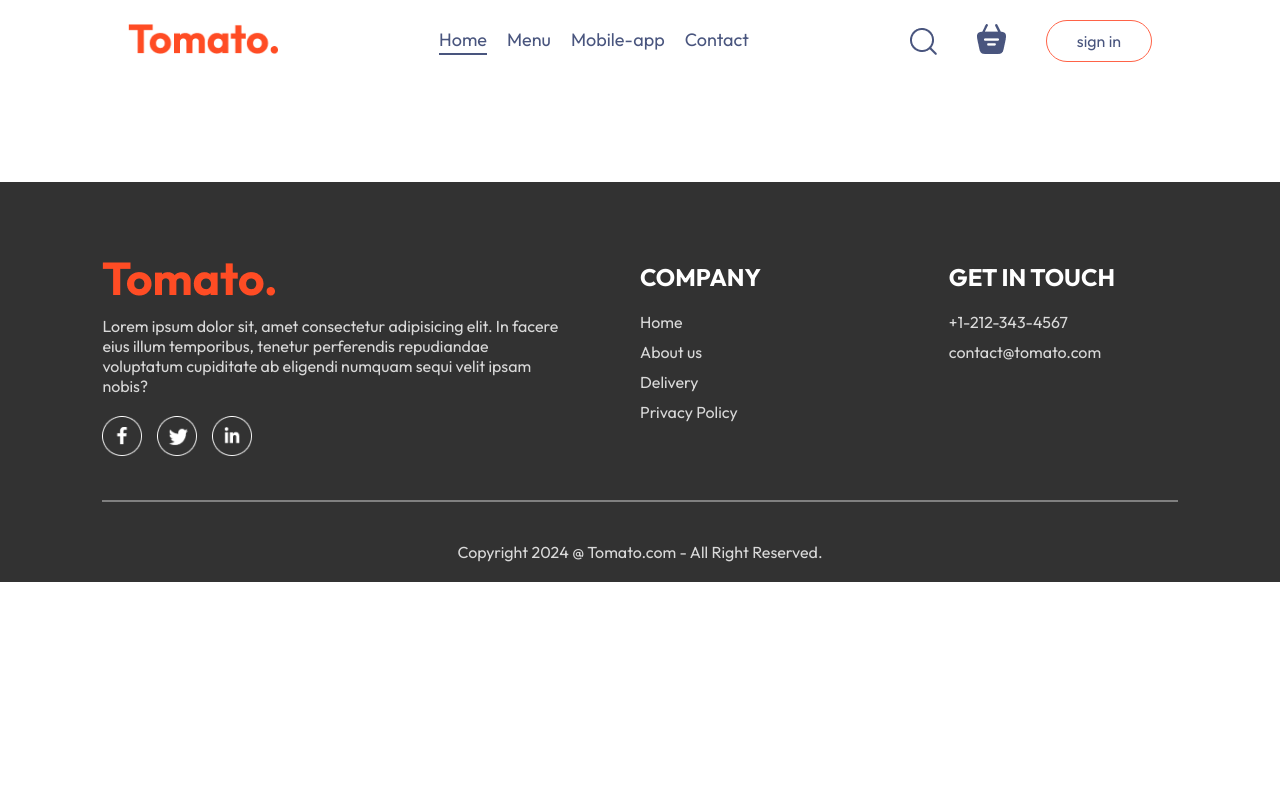
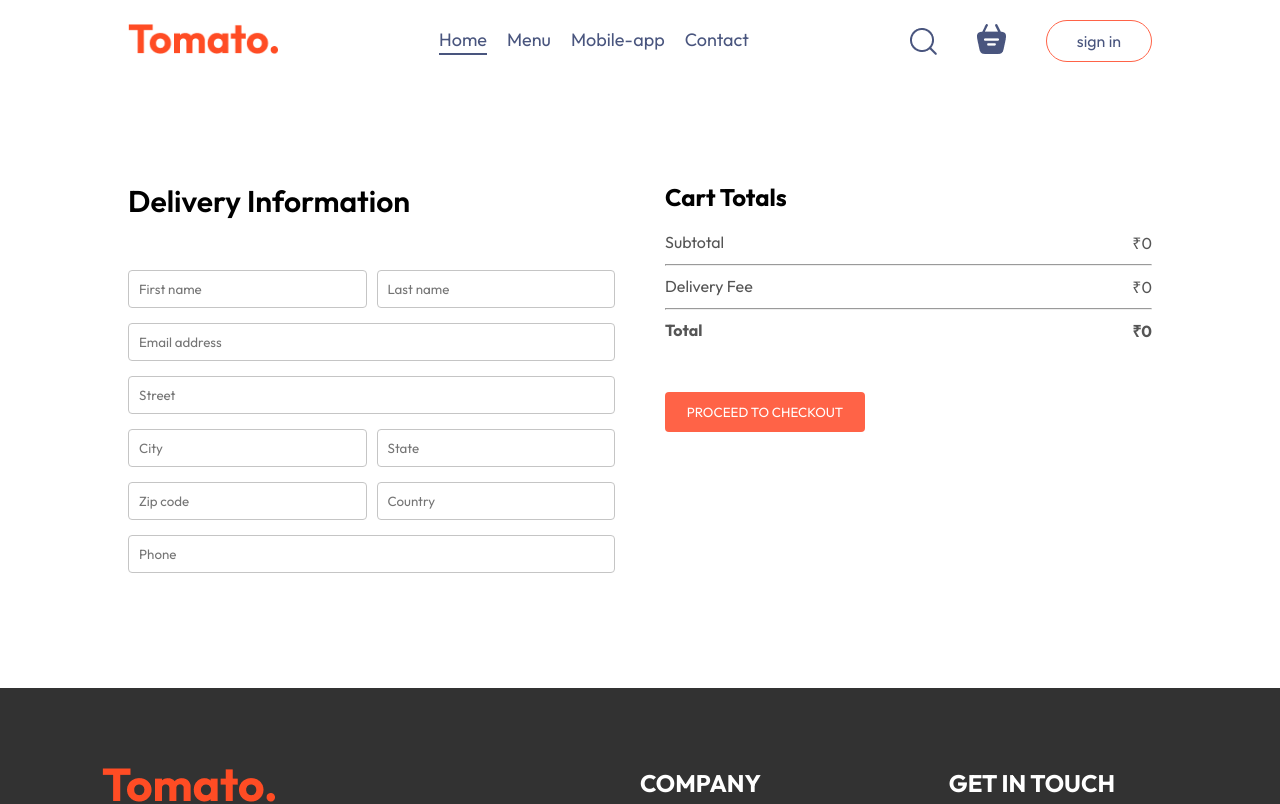
Before and after one commit to Vaibhav-kesarwani/Food-delivery-website, a React (Vite) app in the folder frontend/: page /order in a window 1280 px wide. Shown: the top 804 px of the page. Built offline with nearby package versions, Linux system fonts and the light colour scheme.

Commit message:
added the placeorder page

```diff
--- a/frontend/src/pages/Cart/Cart.jsx
+++ b/frontend/src/pages/Cart/Cart.jsx
@@ -1,8 +1,10 @@
 import { useContext } from "react";
 import "./Cart.css";
 import { StoreContext } from "../../context/StoreContext";
+import { useNavigate } from "react-router-dom";
 
 const Cart = () => {
+  const navigate = useNavigate();
   const { cartItems, food_list, removeFromCart, getTotalCartAmount } =
     useContext(StoreContext);
 
@@ -50,15 +52,17 @@
             <hr />
             <div className="cart-total-details">
               <p>Delivery Fee</p>
-              <p>₹{20}</p>
+              <p>₹{getTotalCartAmount() === 0 ? 0 : 20}</p>
             </div>
             <hr />
             <div className="cart-total-details">
               <b>Total</b>
-              <b>₹{getTotalCartAmount() + 20}</b>
+              <b>₹{getTotalCartAmount() === 0 ? 0 : getTotalCartAmount() + 20}</b>
             </div>
           </div>
-          <button>PROCEED TO CHECKOUT</button>
+          <button onClick={() => navigate("/order")}>
+            PROCEED TO CHECKOUT
+          </button>
         </div>
         <div className="cart-promo-code">
           <div>
--- a/frontend/src/pages/PlaceOrder/PlaceOrder.css
+++ b/frontend/src/pages/PlaceOrder/PlaceOrder.css
@@ -0,0 +1,41 @@
+.place-order {
+  display: flex;
+  align-items: start;
+  justify-content: space-between;
+  gap: 50px;
+  margin-top: 100px;
+}
+
+.place-order-left {
+  width: 100%;
+  max-width: max(30%, 500px);
+}
+
+.place-order-left .title {
+  font-size: 30px;
+  font-weight: 600;
+  margin-bottom: 50px;
+}
+
+.place-order-left input {
+  margin-bottom: 15px;
+  width: 100%;
+  padding: 10px;
+  border: 1px solid #c5c5c5;
+  border-radius: 4px;
+  outline-color: tomato;
+}
+
+.place-order-left .multifield {
+  display: flex;
+  gap: 10px;
+}
+
+.place-order-right {
+  width: 100%;
+  max-width: max(40%, 500px);
+}
+
+.place-order .cart-total button {
+  margin-top: 30px;
+}
--- a/frontend/src/pages/PlaceOrder/PlaceOrder.jsx
+++ b/frontend/src/pages/PlaceOrder/PlaceOrder.jsx
@@ -1,7 +1,58 @@
-import './PlaceOrder.css'
+import { useContext } from "react";
+import "./PlaceOrder.css";
+import { StoreContext } from "../../context/StoreContext";
 
 const PlaceOrder = () => {
-  return <div></div>;
+  const { getTotalCartAmount } = useContext(StoreContext);
+
+  return (
+    <from className="place-order">
+      <div className="place-order-left">
+        <p className="title">Delivery Information</p>
+        <div className="multifield">
+          <input type="text" placeholder="First name" />
+          <input type="text" placeholder="Last name" />
+        </div>
+        <input type="email" placeholder="Email address" />
+        <input type="text" placeholder="Street" />
+        <div className="multifield">
+          <input type="text" placeholder="City" />
+          <input type="text" placeholder="State" />
+        </div>
+        <div className="multifield">
+          <input type="text" placeholder="Zip code" />
+          <input type="text" placeholder="Country" />
+        </div>
+        <input type="text" placeholder="Phone" />
+      </div>
+      <div className="place-order-right">
+        <div className="cart-total">
+          <h2>Cart Totals</h2>
+          <div>
+            <div className="cart-total-details">
+              <p>Subtotal</p>
+              <p>₹{getTotalCartAmount()}</p>
+            </div>
+            <hr />
+            <div className="cart-total-details">
+              <p>Delivery Fee</p>
+              <p>₹{getTotalCartAmount() === 0 ? 0 : 20}</p>
+            </div>
+            <hr />
+            <div className="cart-total-details">
+              <b>Total</b>
+              <b>
+                ₹{getTotalCartAmount() === 0 ? 0 : getTotalCartAmount() + 20}
+              </b>
+            </div>
+          </div>
+          <button>
+            PROCEED TO CHECKOUT
+          </button>
+        </div>
+      </div>
+    </from>
+  );
 };
 
 export default PlaceOrder;
```
